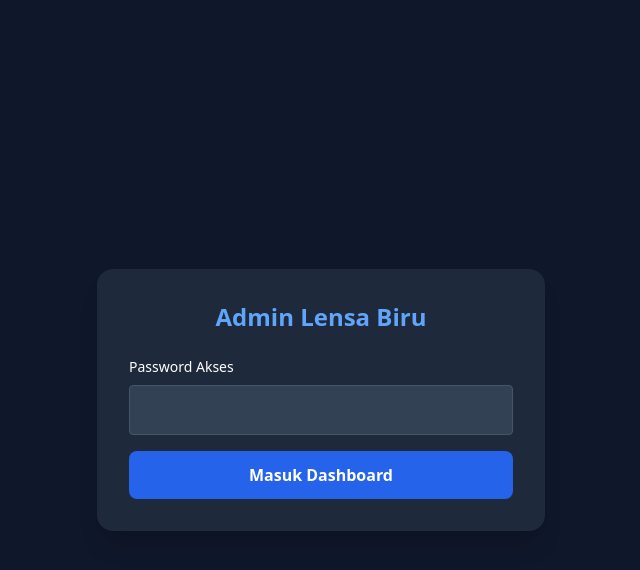
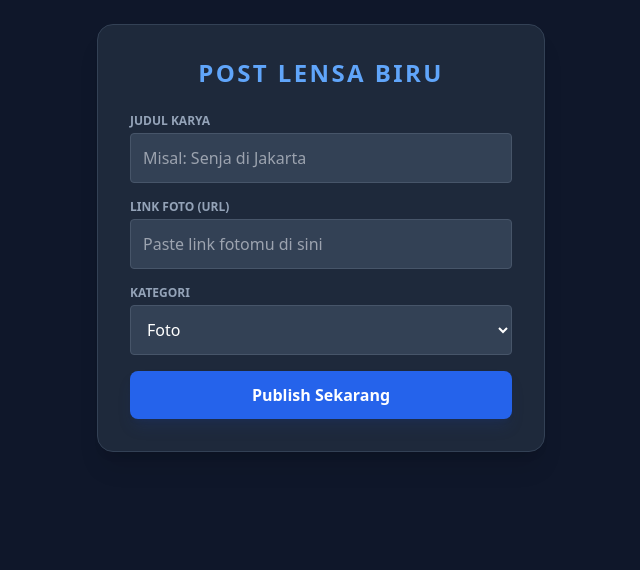
Before and after one commit to darilensabiru/Lensa-Biru, a plain HTML site: page admin.html in a window 1280 px wide. Shown: the whole page, without its empty margins (319-959 px from the left). Drawn offline with nearby package versions, Linux system fonts and the light colour scheme.

Commit message:
Update admin.html

```diff
--- a/admin.html
+++ b/admin.html
@@ -5,29 +5,70 @@
     <meta name="viewport" content="width=device-width, initial-scale=1.0">
     <title>Admin | Lensa Biru</title>
     <script src="https://cdn.tailwindcss.com"></script>
+    <script src="https://cdn.jsdelivr.net/npm/@supabase/supabase-js@2"></script>
 </head>
-<body class="bg-slate-900 text-white flex items-center justify-center min-h-screen">
-    <div class="bg-slate-800 p-8 rounded-2xl shadow-xl w-full max-w-md">
-        <h2 class="text-2xl font-bold mb-6 text-center text-blue-400">Admin Lensa Biru</h2>
+<body class="bg-slate-900 text-white p-6">
+    <div class="max-w-md mx-auto bg-slate-800 p-8 rounded-2xl shadow-xl border border-slate-700">
+        <h2 class="text-2xl font-bold mb-6 text-blue-400 text-center uppercase tracking-widest">Post Lensa Biru</h2>
+
         <div class="space-y-4">
             <div>
-                <label class="block text-sm mb-2">Password Akses</label>
-                <input type="password" id="pass" class="w-full p-3 rounded bg-slate-700 border border-slate-600 focus:outline-none focus:border-blue-500">
+                <label class="block text-xs font-semibold text-slate-400 mb-1 uppercase">Judul Karya</label>
+                <input type="text" id="title" placeholder="Misal: Senja di Jakarta" class="w-full p-3 rounded bg-slate-700 border border-slate-600 focus:outline-none focus:border-blue-500 transition">
             </div>
-            <button onclick="checkPass()" class="w-full bg-blue-600 py-3 rounded-lg font-bold hover:bg-blue-500 transition">Masuk Dashboard</button>
+            <div>
+                <label class="block text-xs font-semibold text-slate-400 mb-1 uppercase">Link Foto (URL)</label>
+                <input type="text" id="url" placeholder="Paste link fotomu di sini" class="w-full p-3 rounded bg-slate-700 border border-slate-600 focus:outline-none focus:border-blue-500 transition">
+            </div>
+            <div>
+                <label class="block text-xs font-semibold text-slate-400 mb-1 uppercase">Kategori</label>
+                <select id="type" class="w-full p-3 rounded bg-slate-700 border border-slate-600 focus:outline-none">
+                    <option value="image">Foto</option>
+                    <option value="video">Video</option>
+                </select>
+            </div>
+            <button onclick="uploadData()" id="btnUpload" class="w-full bg-blue-600 py-3 rounded-lg font-bold hover:bg-blue-500 transition shadow-lg shadow-blue-900/20">Publish Sekarang</button>
+            <p id="status" class="text-center text-sm font-medium mt-4 hidden"></p>
         </div>
-        <p id="msg" class="mt-4 text-red-400 text-sm text-center hidden">Password salah, coba lagi!</p>
     </div>
 
     <script>
-        function checkPass() {
-            const pass = document.getElementById('pass').value;
-            // Ganti 'lensabiru2026' dengan password yang kamu mau
-            if(pass === 'lensabiru2026') {
-                alert('Selamat datang Admin! Fitur upload sedang disiapkan.');
-                // Nanti kita arahkan ke halaman upload asli
+        // MASUKKAN KUNCI KAMU DI SINI
+        const SB_URL = "https://nifznlmuohiwobkkonwl.supabase.co";
+        const SB_KEY = "sb_publishable_8obDThzvXaier2lH_MEsfg_wExnzb3o";
+
+        const _supabase = supabase.createClient(SB_URL, SB_KEY);
+
+        async function uploadData() {
+            const title = document.getElementById('title').value;
+            const url = document.getElementById('url').value;
+            const type = document.getElementById('type').value;
+            const btn = document.getElementById('btnUpload');
+            const status = document.getElementById('status');
+
+            if(!title || !url) return alert("Lengkapi data dulu bosku!");
+
+            btn.disabled = true;
+            btn.innerText = "Sedang Mengirim...";
+            status.classList.remove('hidden', 'text-red-400', 'text-green-400');
+            status.innerText = "Memproses ke database...";
+
+            const { data, error } = await _supabase
+                .from('posts')
+                .insert([{ title, image_url: url, type }]);
+
+            if (error) {
+                status.innerText = "Error: " + error.message;
+                status.classList.add('text-red-400');
+                btn.disabled = false;
+                btn.innerText = "Coba Lagi";
             } else {
-                document.getElementById('msg').classList.remove('hidden');
+                status.innerText = "✅ Karya berhasil dipublish!";
+                status.classList.add('text-green-400');
+                document.getElementById('title').value = "";
+                document.getElementById('url').value = "";
+                btn.disabled = false;
+                btn.innerText = "Publish Lagi";
             }
         }
     </script>
```
